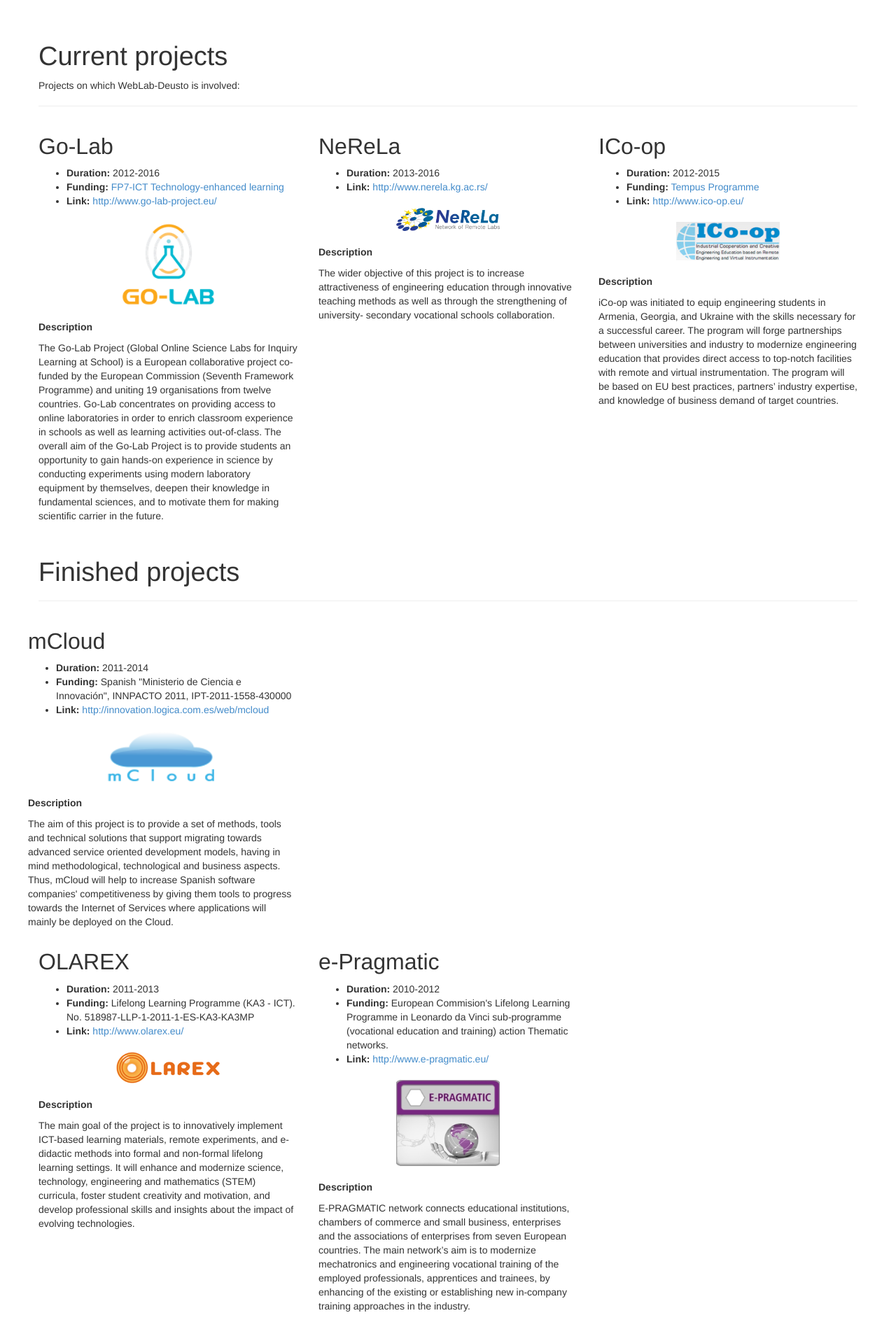
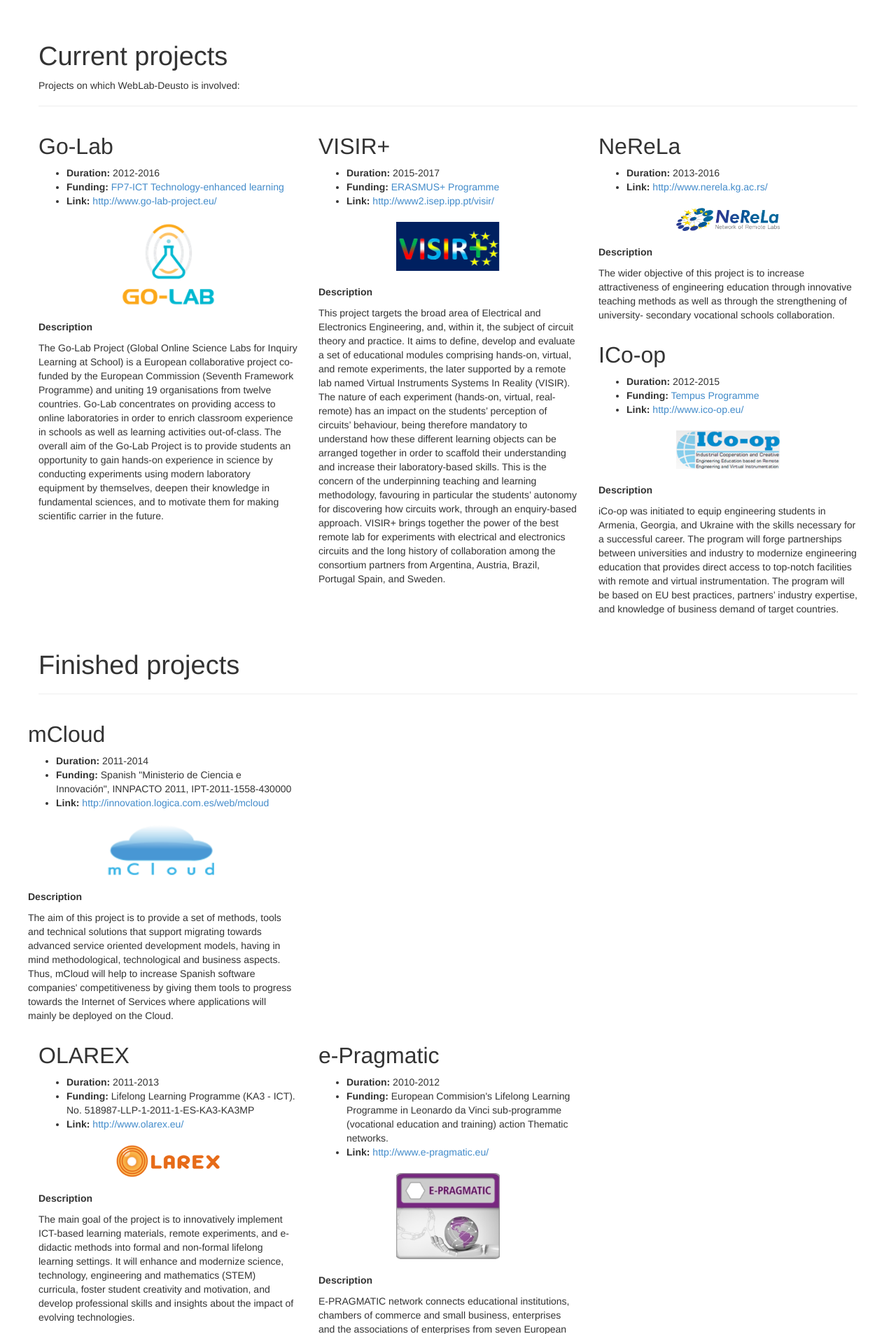
Before and after one commit to weblabdeusto/website, a Python web app: template templates/projects.html in a window 1280 px wide. Shown: the part 50-1956 px from the top of the page at 70% size. Run offline with Jinja, Linux system fonts and the light colour scheme; the template is opened without the code that fills it, so the values that code supplies are empty.

Commit message:
Added project VISIR+ description

```diff
--- a/templates/projects.html
+++ b/templates/projects.html
@@ -25,6 +25,22 @@
 
             <p><b>Description</b></p>
             <p>The Go-Lab Project (Global Online Science Labs for Inquiry Learning at School) is a European collaborative project co-funded by the European Commission (Seventh Framework Programme) and uniting 19 organisations from twelve countries. Go-Lab concentrates on providing access to online laboratories in order to enrich classroom experience in schools as well as learning activities out-of-class. The overall aim of the Go-Lab Project is to provide students an opportunity to gain hands-on experience in science by conducting experiments using modern laboratory equipment by themselves, deepen their knowledge in fundamental sciences, and to motivate them for making scientific carrier in the future.</p>
+        </div>
+
+        <div class="col-lg-4">
+            <h2>VISIR+</h2>
+            <ul>
+                <li><b>Duration:</b> 2015-2017</li>
+                <li><b>Funding:</b> <a href="https://eacea.ec.europa.eu/erasmus-plus/beneficiaries-space/capacity-building-in-higher-education_en">ERASMUS+ Programme</a></li>
+                <li><b>Link:</b> <a href="http://www2.isep.ipp.pt/visir/">http://www2.isep.ipp.pt/visir/</a></li>
+            </ul>
+
+            <div class="text-center vmargin-20">
+                <img src="assets/img/projects/visirplus.png" width="40%"/>
+            </div>
+
+            <p><b>Description</b></p>
+            <p>This project targets the broad area of Electrical and Electronics Engineering, and, within it, the subject of circuit theory and practice. It aims to define, develop and evaluate a set of educational modules comprising hands-on, virtual, and remote experiments, the later supported by a remote lab named Virtual Instruments Systems In Reality (VISIR). The nature of each experiment (hands-on, virtual, real-remote) has an impact on the students’ perception of circuits’ behaviour, being therefore mandatory to understand how these different learning objects can be arranged together in order to scaffold their understanding and increase their laboratory-based skills. This is the concern of the underpinning teaching and learning methodology, favouring in particular the students’ autonomy for discovering how circuits work, through an enquiry-based approach. VISIR+ brings together the power of the best remote lab for experiments with electrical and electronics circuits and the long history of collaboration among the consortium partners from Argentina, Austria, Brazil, Portugal Spain, and Sweden.</p>
         </div>
 
         <div class="col-lg-4">
```
Also changed, not shown: output/assets/img/projects/visirplus.png (added), 1 other file.
